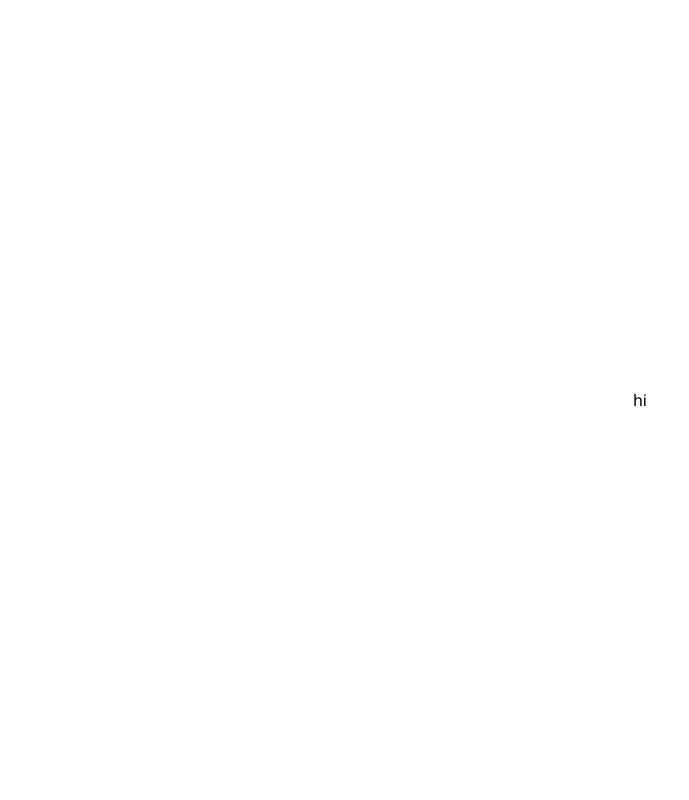
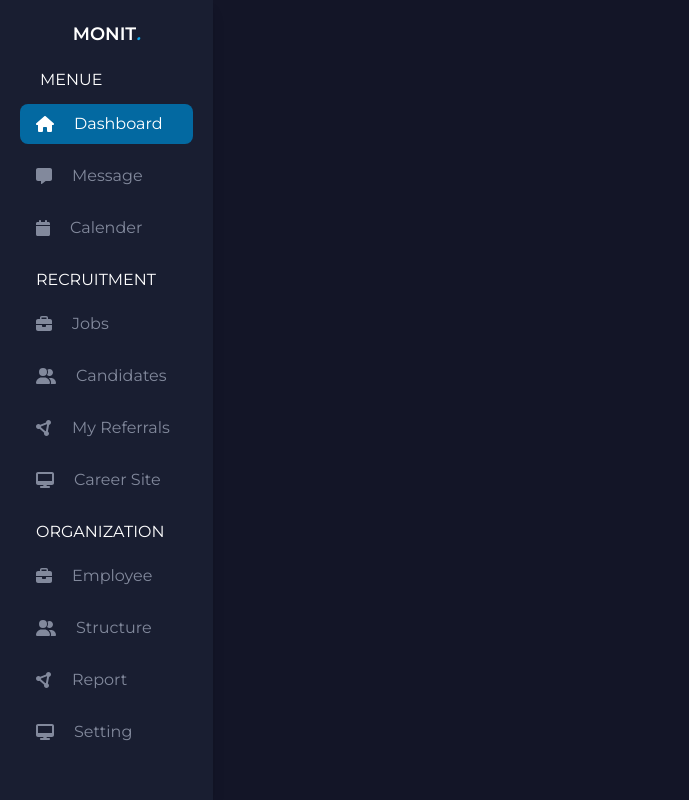
Before and after one commit to RoshanGamage01/monit, a Nuxt app: page / in a window 1280 px wide. Shown: the whole page, without its empty margins (0-689 px from the left). Built offline with nearby package versions, Linux system fonts and the light colour scheme.

Commit message:
create side bar basics

```diff
--- a/app.vue
+++ /dev/null
@@ -1,24 +0,0 @@
-<template>
-    hi
-</template>
-
-<script setup>
-useHead({
-  title: "Home",
-  script: `
-  let wrappers = []
-
-  window.onload = function(){
-    wrappers = document.querySelectorAll('.wrapper');
-  }
-
-  window.addEventListener("mousemove", e => {
-    wrappers.forEach(w => {
-        const {left, top} = w.getBoundingClientRect();
-        w.style = '--x:' + (e.pageX - left) + '; --y:' + (e.pageY - top) + ';';
-      })
-    })
-  `
-})
-
-</script>
--- a/assets/css/main.css
+++ b/assets/css/main.css
@@ -1,3 +1,4 @@
+@import url('https://fonts.googleapis.com/css2?family=Montserrat:wght@200;300;400;500;600&display=swap');
 @tailwind base;
 @tailwind components;
 @tailwind utilities;
@@ -9,9 +10,8 @@
 }
 
 body{
-    font-family: 'Segoe UI', Tahoma, Geneva, Verdana, sans-serif;
+    color: white;
+    background-color: rgb(19, 21, 39);
+    font-family: 'Montserrat', sans-serif;
     height: 100vh;
-    display: flex;
-    justify-content: center;
-    align-items: center;
 }
--- /dev/null
+++ b/components/SideBar.vue
@@ -0,0 +1,72 @@
+<template>
+    <section class="bg-[#1b2133d7] shadow-lg w-full h-full flex flex-col items-center p-5">
+        <div class="font-bold text-lg">MONIT<i class="text-sky-500">.</i></div>
+
+        <div class="w-full mt-5">
+            <div class="mb-3 ml-5">MENUE</div>
+            <div class="grid gap-3">
+                <dbButtons :is-active="true">
+                    <font-awesome-icon :icon="['fas', 'house']"/>
+                    Dashboard
+                </dbButtons>
+                <dbButtons>
+                    <font-awesome-icon :icon="['fas', 'message']" />
+                    Message
+                </dbButtons>
+                <dbButtons>
+                    <font-awesome-icon :icon="['fas', 'calendar']" />
+                    Calender
+                </dbButtons>
+            </div>
+        </div>
+
+        <div class="w-full mt-5">
+            <div class="mb-3 ml-4">RECRUITMENT</div>
+            <div class="grid gap-3">
+                <dbButtons>
+                    <font-awesome-icon :icon="['fas', 'briefcase']" />
+                    Jobs
+                </dbButtons>
+                <dbButtons>
+                    <font-awesome-icon :icon="['fas', 'user-group']" />
+                    Candidates
+                </dbButtons>
+                <dbButtons>
+                    <font-awesome-icon :icon="['fas', 'circle-nodes']" />
+                    My Referrals
+                </dbButtons>
+                <dbButtons>
+                    <font-awesome-icon :icon="['fas', 'desktop']" />
+                    Career Site
+                </dbButtons>
+            </div>
+        </div>
+
+        <div class="w-full mt-5">
+            <div class="mb-3 ml-4">ORGANIZATION</div>
+            <div class="grid gap-3">
+                <dbButtons>
+                    <font-awesome-icon :icon="['fas', 'briefcase']" />
+                    Employee
+                </dbButtons>
+                <dbButtons>
+                    <font-awesome-icon :icon="['fas', 'user-group']" />
+                    Structure
+                </dbButtons>
+                <dbButtons>
+                    <font-awesome-icon :icon="['fas', 'circle-nodes']" />
+                    Report
+                </dbButtons>
+                <dbButtons>
+                    <font-awesome-icon :icon="['fas', 'desktop']" />
+                    Setting
+                </dbButtons>
+            </div>
+        </div>
+    </section>
+</template>
+
+<script setup>
+import dbButtons from './dbButtons.vue';
+
+</script>
--- /dev/null
+++ b/components/dbButtons.vue
@@ -0,0 +1,14 @@
+<template>
+    <div class="w-full flex items-center gap-5 py-2 px-4 rounded-lg" :class="props.isActive ? 'bg-sky-700 text-white' : 'text-[#82899c]'">
+        <slot/>
+    </div>
+</template>
+
+<script setup>
+    const props = defineProps({
+        isActive: {
+            typeof: Boolean,
+            default: false
+        }
+    })
+</script>
--- a/components/wrapper.vue
+++ b/components/wrapper.vue
@@ -46,7 +46,7 @@ const props = defineProps({
 .main{
     position: relative;
     z-index: 3;
-    background: rgba(16, 2, 60, 0.684);
+    background: rgba(16, 3, 67, 0.684);
     inset: 2px;
 }
 </style>
--- /dev/null
+++ b/layouts/dashbord.vue
@@ -0,0 +1,10 @@
+<template>
+    <section class="w-screen h-screen grid grid-cols-12 grid-rows-6 text-white">
+        <SideBar class="col-span-2 row-span-6"/>
+        <slot />
+    </section>
+</template>
+
+<script setup>
+
+</script>
--- a/nuxt.config.ts
+++ b/nuxt.config.ts
@@ -1,10 +1,32 @@
 // https://nuxt.com/docs/api/configuration/nuxt-config
 export default defineNuxtConfig({
-    css: ['~/assets/css/main.css'],
+    css: [
+      '~/assets/css/main.css',
+      '@fortawesome/fontawesome-svg-core/styles.css'
+    ],
     postcss: {
         plugins: {
           tailwindcss: {},
           autoprefixer: {},
         },
     },
+
+    app: {
+      head: {
+    script: [`
+          let wrappers = []
+
+          window.onload = function(){
+            wrappers = document.querySelectorAll('.wrapper');
+          }
+
+          window.addEventListener("mousemove", e => {
+            wrappers.forEach(w => {
+                const {left, top} = w.getBoundingClientRect();
+                w.style = '--x:' + (e.pageX - left) + '; --y:' + (e.pageY - top) + ';';
+              })
+            })
+          `]
+      }
+    }
 })
--- a/package.json
+++ b/package.json
@@ -13,5 +13,9 @@
     "nuxt": "^3.3.2",
     "postcss": "^8.4.21",
     "tailwindcss": "^3.3.1"
+  },
+  "dependencies": {
+    "@fortawesome/free-solid-svg-icons": "^6.4.0",
+    "@fortawesome/vue-fontawesome": "^3.0.3"
   }
 }
--- a/pages/index.vue
+++ b/pages/index.vue
@@ -1,9 +1,13 @@
 <template>
-  <div class="text-black">
-    Home
-  </div>
+
 </template>
 
 <script setup>
+  useHead({
+    title: "Monit Home"
+  });
 
+  definePageMeta({
+    layout: "dashbord"
+  })
 </script>
--- /dev/null
+++ b/plugins/fontawesome.js
@@ -0,0 +1,14 @@
+import { library, config } from '@fortawesome/fontawesome-svg-core'
+import { FontAwesomeIcon } from '@fortawesome/vue-fontawesome'
+import { fas } from '@fortawesome/free-solid-svg-icons'
+
+// This is important, we are going to let Nuxt worry about the CSS
+config.autoAddCss = false
+
+// You can add your icons directly in this plugin. See other examples for how you
+// can add other styles or just individual icons.
+library.add(fas)
+
+export default defineNuxtPlugin((nuxtApp) => {
+  nuxtApp.vueApp.component('font-awesome-icon', FontAwesomeIcon, {})
+})
```
Also changed, not shown: 1 other file (tests, documents, lock files or other folders).
